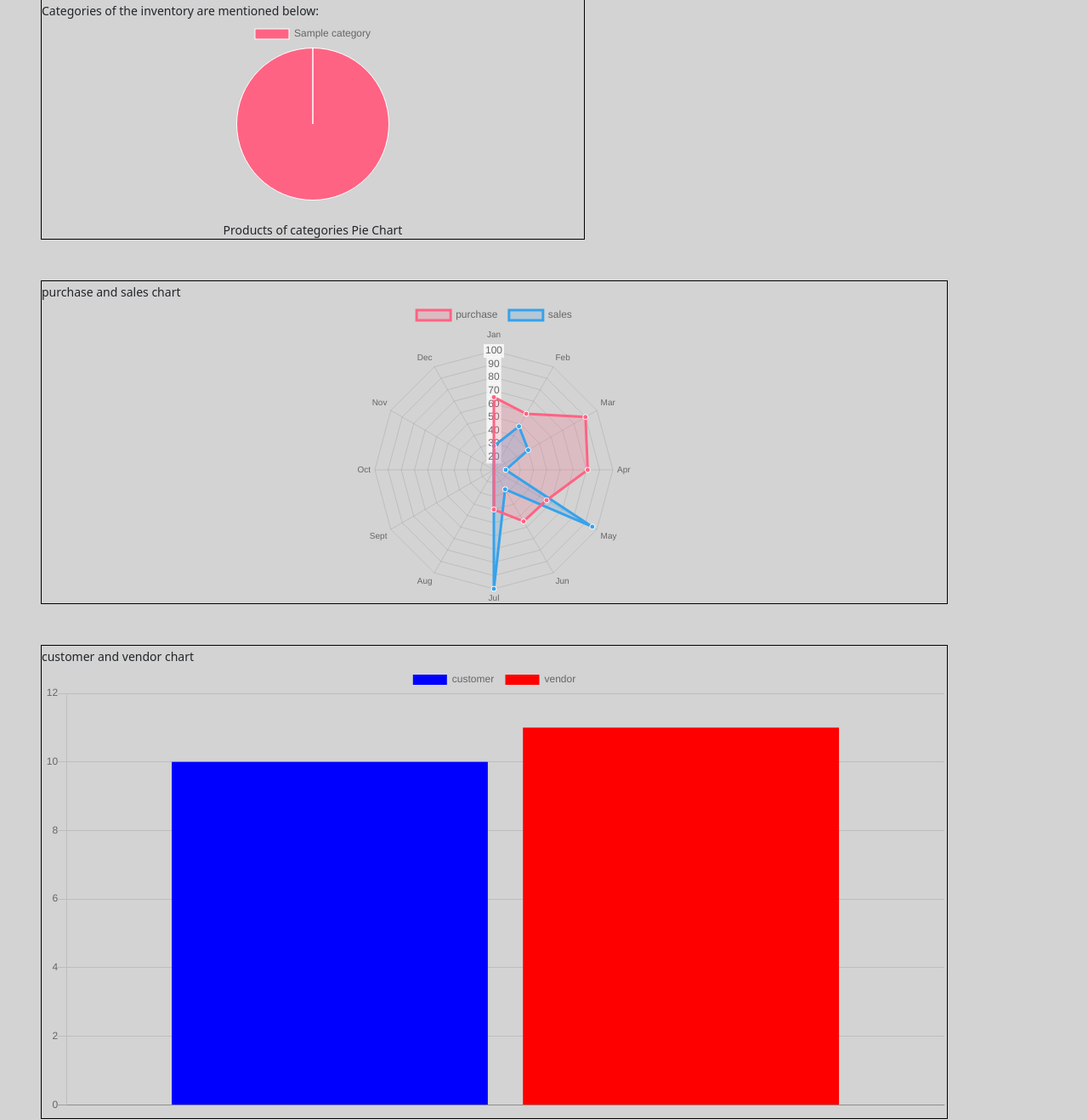
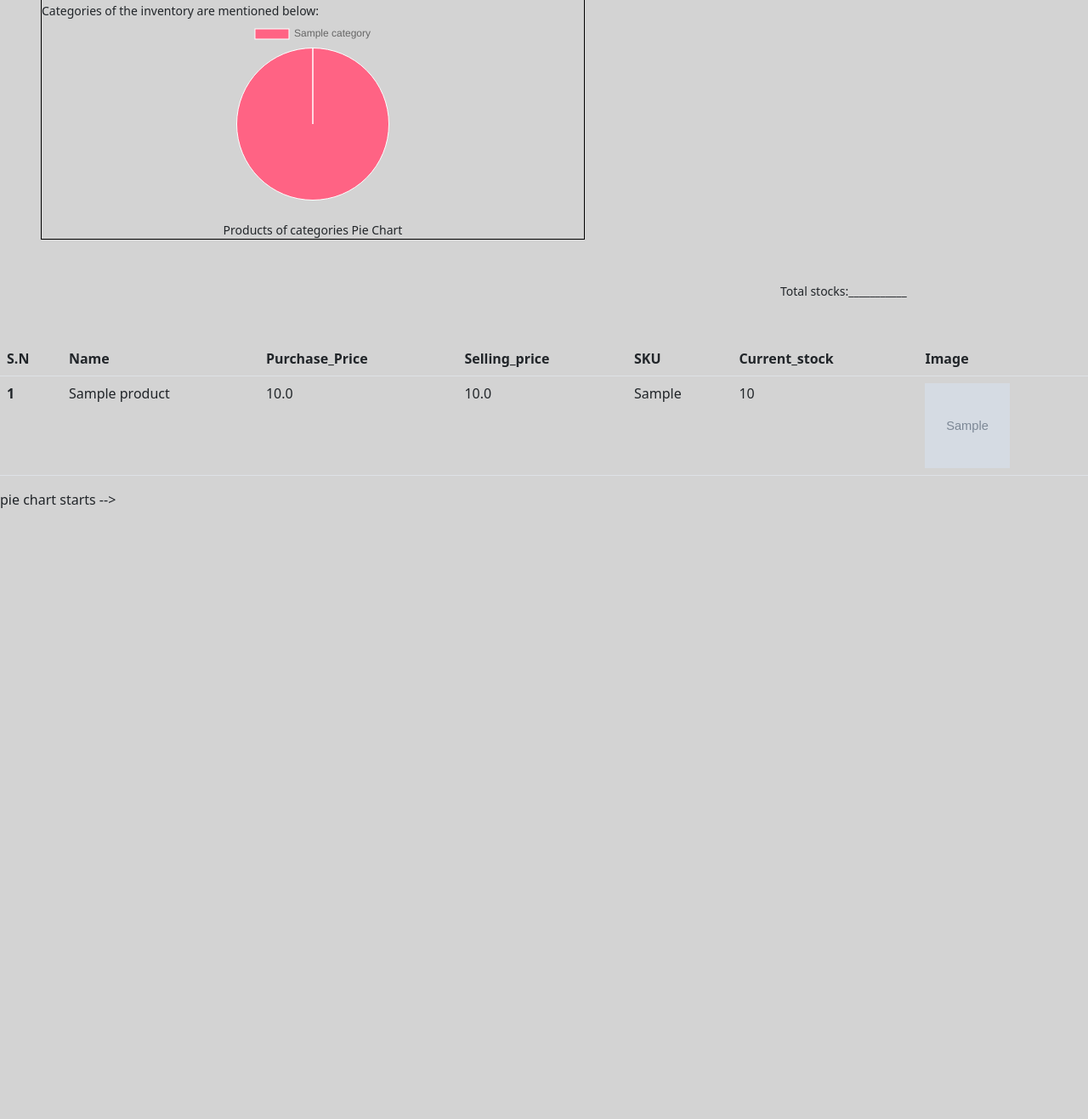
Before and after one commit to binayak316/Inventory-Management-System, a Django app: page /ChartData/ in a window 1280 px wide; the page is wider, and only the part inside the window is pictured. Shown: the part 49-1366 px from the top of that part at 85% size. After the commit the page ends 647 px from the top of that part, so only its background shows below. Run offline with Django 4.2, Linux system fonts and the light colour scheme; a user stored in the database is signed in; tables that the repository leaves empty hold one stand-in row (values such as "Sample post"); grey boxes marked "Sample" are stand-in pictures; some libraries are stand-ins or nearby versions.

Commit message:
chart without ajax

```diff
--- a/HamroKhata/settings.py
+++ b/HamroKhata/settings.py
@@ -102,7 +102,7 @@ JAZZMIN_SETTINGS = {
 
         # external url that opens in a new window (Permissions can be added)
         {"name": "Purchase/Sales", "url": "/ChartData/", "new_window": True},
-        {"name": "Products ", "url": "/tables/", "new_window": True},
+        {"name": "Products/Categories", "url": "/ChartData/", "new_window": True},
         {"name": "Vendor/Customer", "url": "/tables/", "new_window": True},
 
         # model admin to link to (Permissions checked against model)
--- /dev/null
+++ b/auth_app/templates/auth_app/chart/categories_products.html
@@ -0,0 +1,105 @@
+{% extends 'auth_app/base.html' %}
+{% load static %}
+
+{% block title %}Chart{% endblock %}
+{% block extra_head %}
+<link rel="stylesheet" href="{% static 'auth_app/css/categories_products.css' %}">
+{% endblock %}
+
+{%block scripts%}
+<!-- ajax  -->
+<script src="https://ajax.googleapis.com/ajax/libs/jquery/3.6.1/jquery.min.js"></script>
+
+   pie chart starts -->
+  <script>
+
+    $(document).ready(function(){
+    var ctx = document.getElementById('myChart').getContext('2d');
+    var myChart = new Chart(ctx, {
+        type: 'pie',
+        data: {
+            labels: [
+            // eha data ajax bata auna paryo
+                {%for data in categories%}
+                '{{data.name}}',
+                {% endfor %}
+            ],
+            datasets: [{
+              // data from ajax
+                label: 'My First Dataset',
+                data: [
+                {%for data in categories%}
+                '{{ data.product_count }}',
+                {% endfor %}
+
+                ],
+                backgroundColor: [
+                'rgb(255, 99, 132)',
+                'rgb(54, 162, 235)',
+                'rgb(255, 205, 86)'
+                ],
+                borderWidth:1,
+                hoverOffset: 35
+
+            }]
+            },
+    });
+});
+
+</script>
+
+
+{%endblock scripts%}
+<!-- pie chart ends -->
+
+{% block content %}
+<!-- pie chart div -->
+<div class="col-12 mt-5 mx-5">
+  <div class="col-6" style="border:1px solid black;">
+      <small>Categories of the inventory are mentioned below:</small>
+      <div >
+          <canvas id="myChart" width="300" height="100 "></canvas>
+          <small class="d-flex justify-content-center mt-4">Products of categories Pie Chart</small>
+
+        </div>
+  </div>
+</div>
+
+<table class="table mt-5">
+    <div class=" col-10 mt-5 d-flex justify-content-end">
+        <div class="justify-content-end">
+                <small>Total stocks:___________</small>
+        </div>
+    </div>
+    <thead class="thead-dark">
+      <tr>
+        <th scope="col">S.N</th>
+        <th scope="col">Name</th>
+        <th scope="col">Purchase_Price</th>
+        <th scope="col">Selling_price</th>
+        <th scope="col">SKU</th>
+        <th scope="col">Current_stock</th>
+        <th scope="col">Image</th>
+      </tr>
+    </thead>
+    <tbody>
+        {% for item in products %}
+      <tr>
+        <th scope="row">{{ forloop.counter}}</th>
+        <td>{{item.name}}</td>
+        <td>{{item.purchase_price}}</td>
+        <td>{{item.selling_price}}</td>
+        <td>{{item.sku}}</td>
+        <td>{{item.current_stock}}</td>
+        <td><img src="{{ item.imageURL }}" height="100" width="100" alt=""></td>
+
+      </tr>
+
+      {% endfor %}
+
+    </tbody>
+  </table>
+
+
+
+{% endblock %}
--- a/auth_app/templates/auth_app/chart/index_chart.html
+++ b/auth_app/templates/auth_app/chart/index_chart.html
@@ -21,7 +21,7 @@
 
     {%block scripts%}
     <!-- pie chart starts -->
-    <script>
+<script>
 
     $(document).ready(function(){
     var ctx = document.getElementById('myChart').getContext('2d');
--- a/auth_app/urls.py
+++ b/auth_app/urls.py
@@ -8,25 +8,16 @@ from rest_framework_simplejwt.views import (
 # app_name = 'auth_app'
 
 urlpatterns = [
+    # web
     path('', views.index, name="index"),
     path('register/', views.register_page, name="register-page"),
     path('login/',views.login_page, name="login-page"),
     path('logout-user/', views.logout_page, name='logout-page'),
-
     path('password-reset/<str:target>/',views.password_reset_page, name='password-reset' ),
     path('password-reset-confirm/',views.password_reset_confirm_page, name='password-reset-confirm' ),
-
-
-
-
-
     # otp form
     path('check_otp/<int:user_id>', views.check_otp, name='check_otp'),
 
-
-    # charts
-    # path('chart-index/',views.chart_index, name="chart-index" ),
-    path('ChartData/', ChartData.as_view(), name="ChartData"),
 
     # auth_app api's
     path('api/register/', UserRegistrationApi.as_view(), name='register-api'),
@@ -36,11 +27,13 @@ urlpatterns = [
     path('api/passwordresetconfirm/<int:user_id>/', PasswordResetConfirmApi.as_view(), name='passwordresetconfrim'),
     path('api/changepassword/', ChangePasswordApi.as_view(), name='changepassword'),
 
+    # token for refresh and token generation
+    path('api/token/refresh/', TokenRefreshView.as_view(), name='token_refresh'),
 
-    # token for refresh and token generation
 
-    # path('api/token/', TokenObtainPairView.as_view(), name='token_obtain_pair'),
-    path('api/token/refresh/', TokenRefreshView.as_view(), name='token_refresh'),
+    # charts
+    path('ChartData/', ChartData.as_view(), name="ChartData"),# shows the categories and products chart
+
 
 
 
--- a/auth_app/views.py
+++ b/auth_app/views.py
@@ -173,6 +173,9 @@ def logout_page(request):
     logout(request)
     return redirect('login-page')
 
+# def logout_view(request):
+#     logout(request)
+#     return JsonResponse({'result': 'success'})
 
 
 def password_reset_page(request , target): #target parameter is to handle the sessions for 2 mechanishm (forget pw and login process)
@@ -403,8 +406,10 @@ class ChangePasswordApi(generics.UpdateAPIView):
 
 
 class ChartData(LoginRequiredMixin,TemplateView):
+    """Class that shows the chart for the products categories(pie) and sales also purchases(radar)"""
     permission_classes = [DjangoModelPermissions,IsAuthenticated]
-    template_name = 'auth_app/chart/index_chart.html'
+    # template_name = 'auth_app/chart/index_chart.html'
+    template_name = 'auth_app/chart/categories_products.html'
 
     def get_context_data(self, **kwargs):
         context = super().get_context_data(**kwargs)
--- a/product_app/urls.py
+++ b/product_app/urls.py
@@ -10,6 +10,6 @@ urlpatterns = [
     path('api/product/<int:pk>',views.ProductAPI.as_view(), name="product-id"),
 
 # for frontend
-    path('tables/', views.tables_products, name="tables"),
+    # path('tables/', views.tables_products, name="tables"),
 
 ]
```
Also changed, not shown: product_app/views.py (+0 -19 lines).
